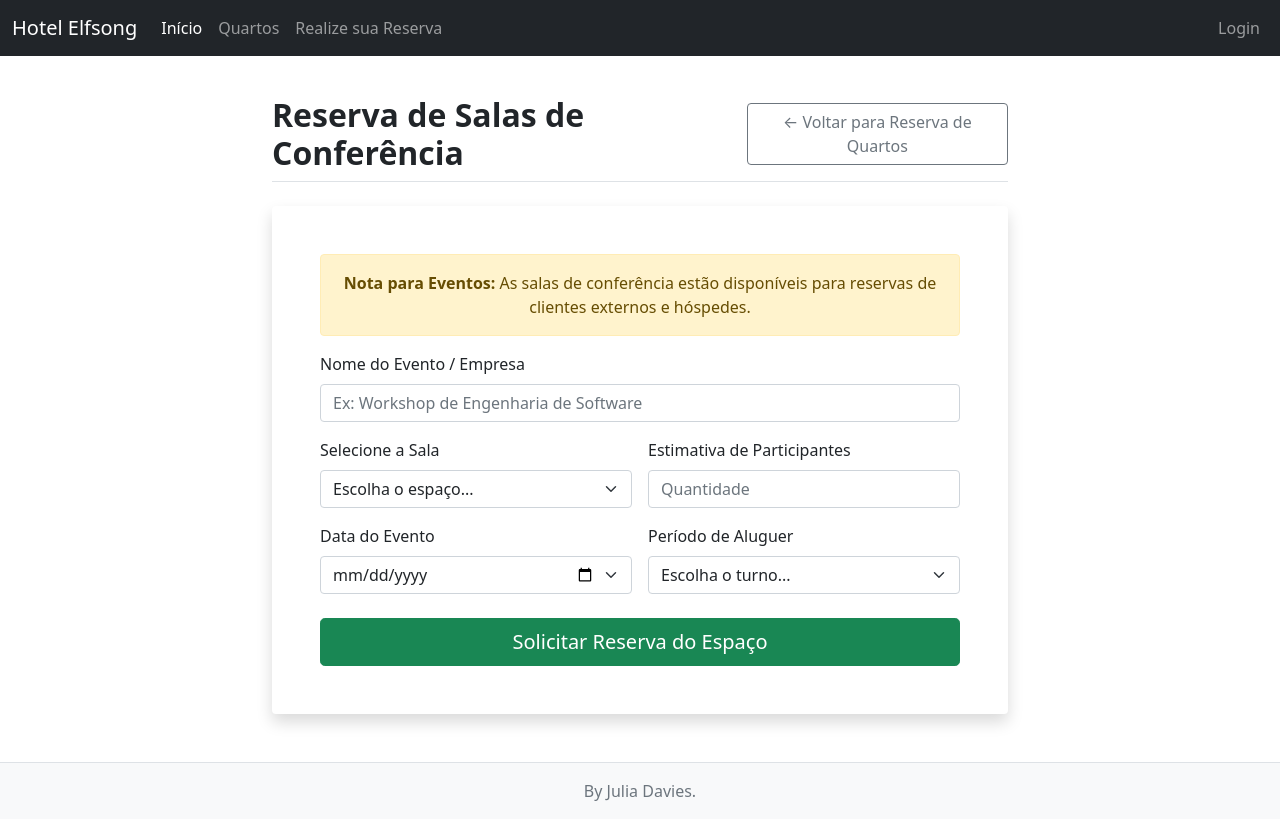
After one commit to juuhdavies/trab-1, a Flask app: page /reservas_conferencia in a window 1280 px wide. The commit adds this page. Run offline with Flask 3, Linux system fonts and the light colour scheme.

Commit message:
modificações

```diff
--- a/app.py
+++ b/app.py
@@ -38,6 +38,10 @@ def quartos():
 def reservas():
     return render_template('reservas.html')
 
+@app.route('/reservas_conferencia', methods=['GET', 'POST'])
+def reservas_conferencia():
+    return render_template('reservas_conferencia.html')
+
 @app.route('/login')
 def login():
     return render_template('login.html')
--- /dev/null
+++ b/templates/reservas_conferencia.html
@@ -0,0 +1,68 @@
+{% extends 'base.html' %}
+
+{% block title %}Reserva de Conferência - Hotel Elfsong{% endblock %}
+
+{% block content %}
+<div class="row justify-content-center">
+    <div class="col-md-8">
+        <div class="d-flex justify-content-between align-items-center mb-4 pb-2 border-bottom">
+            <h2 class="fw-bold mb-0">Reserva de Salas de Conferência</h2>
+            <a href="{{ url_for('reservas') }}" class="btn btn-outline-secondary">
+                &larr; Voltar para Reserva de Quartos
+            </a>
+        </div>
+
+        <div class="card shadow border-0">
+            <div class="card-body p-5">
+                <div class="alert alert-warning text-center" role="alert">
+                    <strong>Nota para Eventos:</strong> As salas de conferência estão disponíveis para reservas de clientes externos e hóspedes.
+                </div>
+
+                <form method="POST" action="#">
+                    <div class="mb-3">
+                        <label class="form-label fw-semibold">Nome do Evento / Empresa</label>
+                        <input type="text" class="form-control" placeholder="Ex: Workshop de Engenharia de Software" required>
+                    </div>
+
+                    <div class="row g-3 mb-3">
+                        <div class="col-md-6">
+                            <label class="form-label fw-semibold">Selecione a Sala</label>
+                            <select class="form-select" required>
+                                <option value="" selected disabled>Escolha o espaço...</option>
+                                <option value="sala_a">Auditório Principal (Até 150 pessoas)</option>
+                                <option value="sala_b">Sala Executive Boardroom (Até 20 pessoas)</option>
+                                <option value="sala_c">Espaço Multiusos C (Até 60 pessoas)</option>
+                            </select>
+                        </div>
+                        <div class="col-md-6">
+                            <label class="form-label fw-semibold">Estimativa de Participantes</label>
+                            <input type="number" class="form-control" min="1" placeholder="Quantidade" required>
+                        </div>
+                    </div>
+
+                    <div class="row g-3 mb-4">
+                        <div class="col-md-6">
+                            <label class="form-label fw-semibold">Data do Evento</label>
+                            <input type="date" class="form-select" required>
+                        </div>
+                        <div class="col-md-6">
+                            <label class="form-label fw-semibold">Período de Aluguer</label>
+                            <select class="form-select" required>
+                                <option value="" selected disabled>Escolha o turno...</option>
+                                <option value="manha">Manhã (08:00 - 12:00)</option>
+                                <option value="tarde">Tarde (14:00 - 18:00)</option>
+                                <option value="noite">Noite (19:00 - 23:00)</option>
+                                <option value="integral">Dia Inteiro (08:00 - 18:00)</option>
+                            </select>
+                        </div>
+                    </div>
+
+                    <div class="d-grid">
+                        <button type="submit" class="btn btn-success btn-lg">Solicitar Reserva do Espaço</button>
+                    </div>
+                </form>
+            </div>
+        </div>
+    </div>
+</div>
+{% endblock %}
```
Also changed, not shown: templates/reservas.html (+9 -3 lines).
